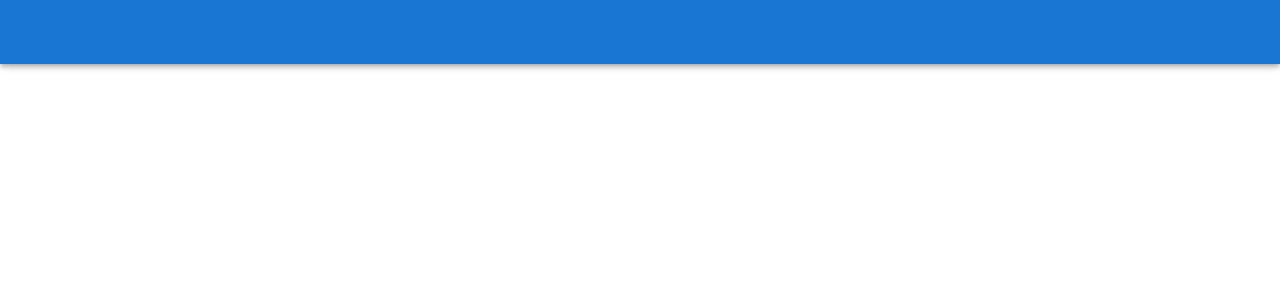
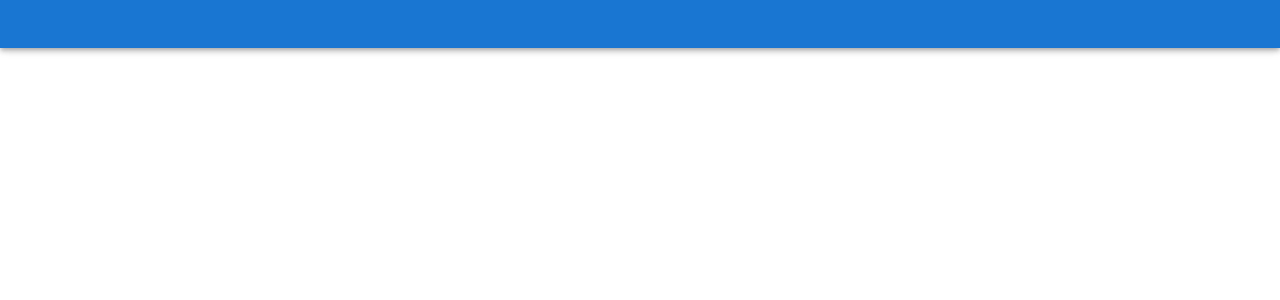
Before and after one commit to RubenDguez/todo-list, a Vue app: page / in a window 1280 px wide. Shown: the top 300 px of the page. Built offline with nearby package versions, Linux system fonts and the light colour scheme.

Commit message:
Modified app.vue

```diff
--- a/src/App.vue
+++ b/src/App.vue
@@ -1,6 +1,6 @@
 <template>
   <v-app>
-    <v-app-bar app color="primary" dark></v-app-bar>
+    <v-app-bar app color="primary" dark dense></v-app-bar>
     <v-main></v-main>
   </v-app>
 </template>
```
